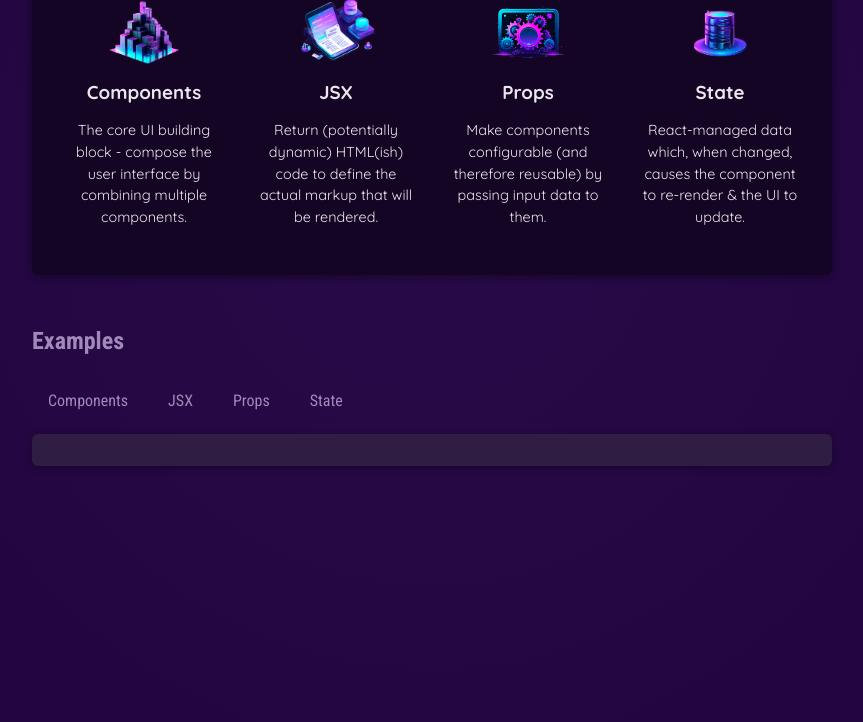
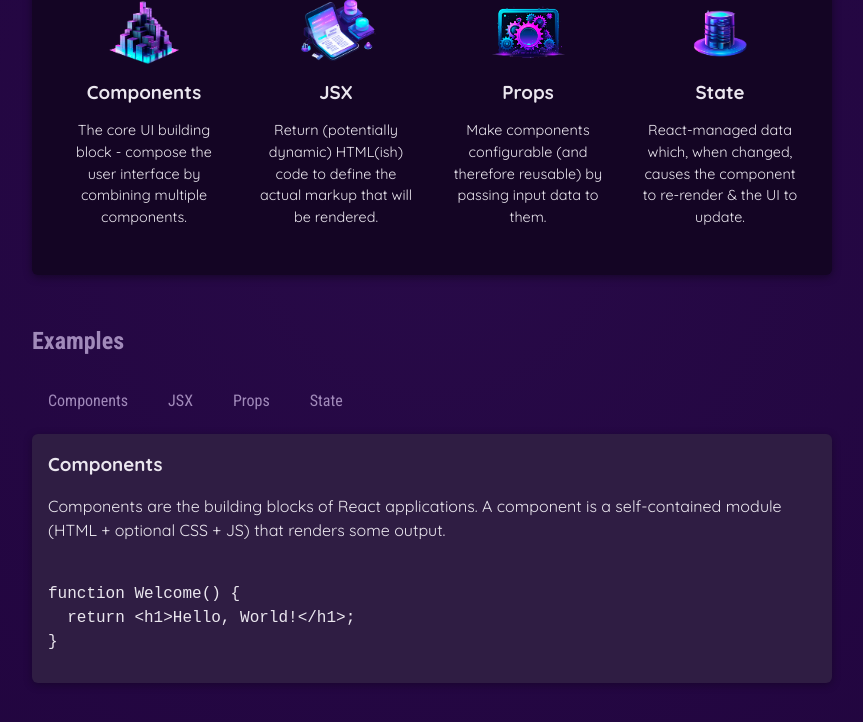
Before and after one commit to adrielfsc/react-essentials, a React (Vite) app: page / in a window 1280 px wide. Both pictures are taken after a click on the button "Components". Shown: the part 424-1146 px from the top of the page, without its empty margins (208-1071 px from the left). Built offline with nearby package versions, Linux system fonts and the light colour scheme.

Commit message:
correcao

```diff
--- a/src/App.jsx
+++ b/src/App.jsx
@@ -1,16 +1,33 @@
 import {useState} from 'react';
-import { CORE_CONCEPTS } from './data.js'
+import { CORE_CONCEPTS, EXAMPLES } from './data.js'
 import Header from './components/Header/Header.jsx';
 import CoreConcept from './components/CoreConcept.jsx';
 import TabButton from './components/TabButton.jsx';
 
 function App() {
-  const[selectedTopic, setSelectedTopic] = useState('Please click a Button');
+  const[selectedTopic, setSelectedTopic] = useState();
 
   function handleSelect(selectedButton) {
     setSelectedTopic(selectedButton);
     console.log(selectedTopic);
   }
+
+  let tabContent = <p>Please select a topic.</p>
+
+  if(selectedTopic){
+    tabContent = (
+                <div id="tab-content">
+            <h3>{EXAMPLES[selectedTopic].title}</h3>
+            <p>{EXAMPLES[selectedTopic].description}</p>
+            <pre>
+              <code>
+                {EXAMPLES[selectedTopic].code}
+              </code>
+            </pre>
+          </div>
+    );
+  }
+
   return (
     <div>
       <Header />
@@ -36,7 +53,8 @@
             <TabButton onSelect={() => handleSelect('props')}>Props</TabButton>
             <TabButton onSelect={() => handleSelect('state')}>State</TabButton>
           </menu>
-          <div id="tab-content"></div>
+          {/* (!selectedTopic && tabContent) */}
+          {tabContent}
         </section>
       </main>
     </div>
```
Also changed, not shown: 2 other files (tests, documents, lock files or other folders).
